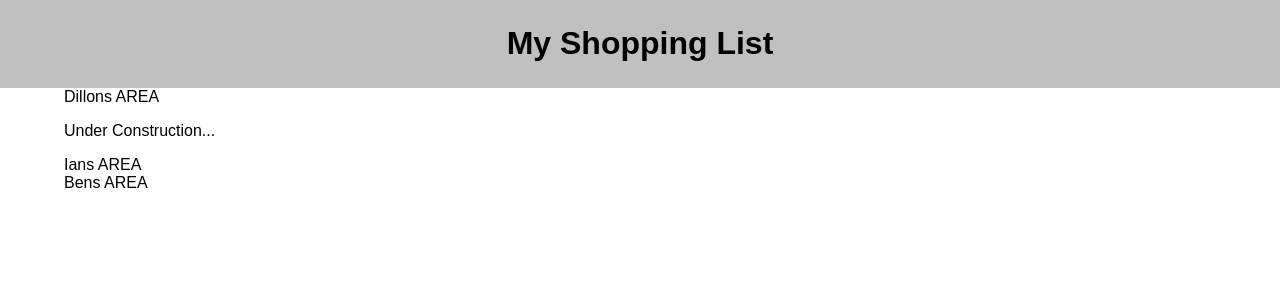
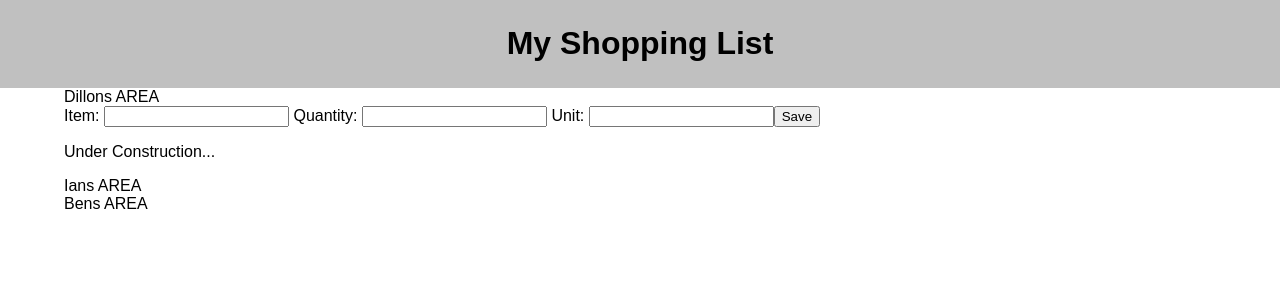
Before and after one commit to isford/group-fs-react-shopping-list, a React (Create React App) app: page / in a window 1280 px wide. Shown: the top 300 px of the page. Built offline with nearby package versions, Linux system fonts and the light colour scheme.

Commit message:
form wireframe created

```diff
--- a/src/components/App/App.jsx
+++ b/src/components/App/App.jsx
@@ -2,6 +2,7 @@ import React from 'react';
 
 import Header from '../Header/Header.jsx'
 import './App.css';
+import ShoppingForm from '../ShoppingForm/ShoppingForm';
 
 
 function App() {
@@ -12,7 +13,7 @@ function App() {
 
 
                 <section>Dillons AREA</section>
-
+            <ShoppingForm />
 
                 <p>Under Construction...</p>
 
--- a/src/components/ShoppingForm/ShoppingForm.jsx
+++ b/src/components/ShoppingForm/ShoppingForm.jsx
@@ -0,0 +1,21 @@
+function ShoppingForm () {
+    return (
+        <>
+        <form>
+            <label for="itemInput"> Item: </label>
+            <input type="text" id="itemInput"/>
+
+            <label for="quantityInput"> Quantity: </label>
+            <input type="text" id="quantityInput"/>
+
+            <label for="unitInput"> Unit: </label>
+            <input type="text" id="unitInput"/>
+
+            <input type="submit" value="Save"/>
+
+        </form>
+        </>
+    )
+}
+
+export default ShoppingForm;
```
Also changed, not shown: 1 other file (tests, documents, lock files or other folders).
